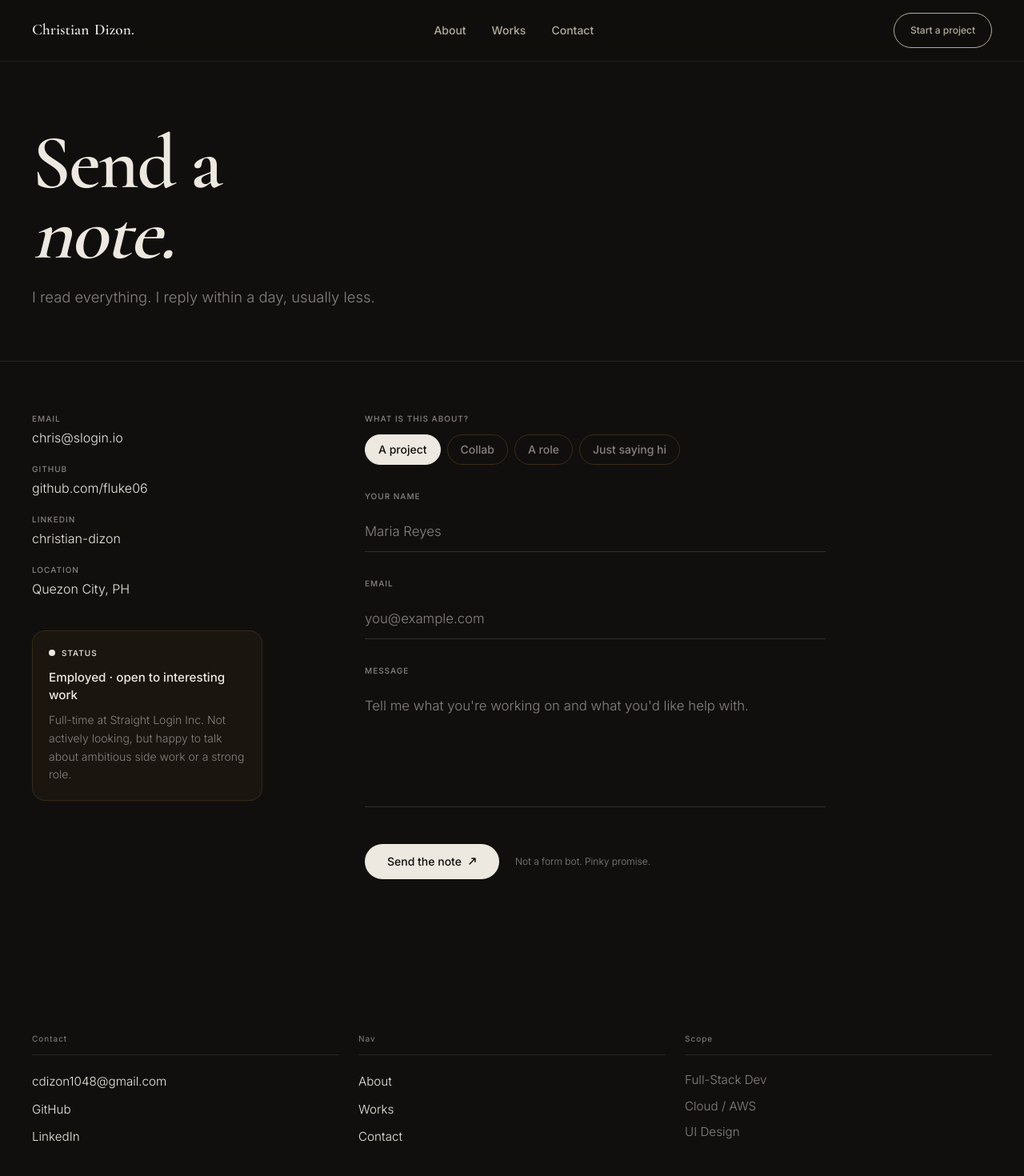
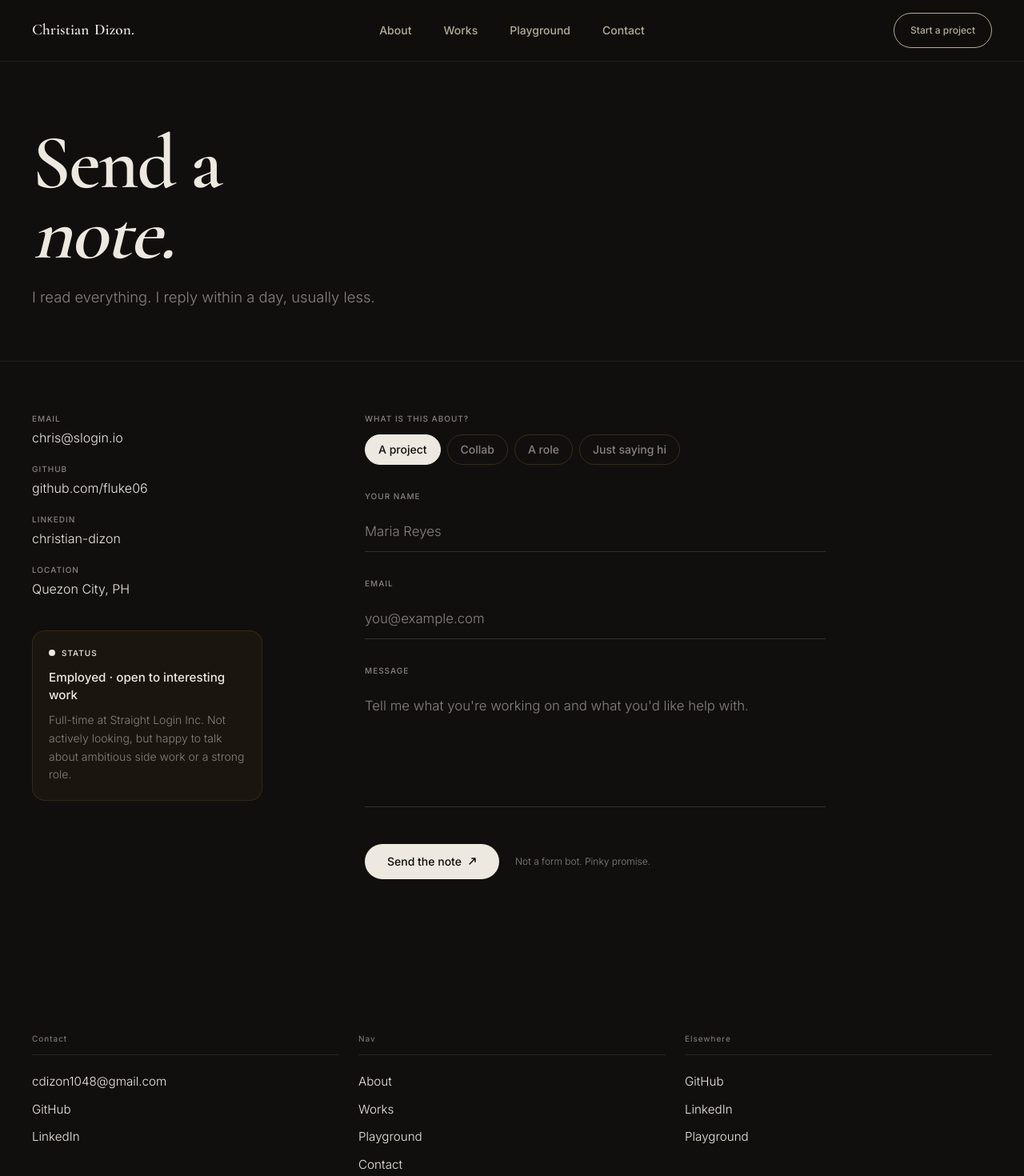
Before and after one commit to fluke06/portfolio, a Next.js app: page /contact in a window 1280 px wide. Shown: the top 1470 px of the page at 80% size. Built offline with nearby package versions, Linux system fonts and the light colour scheme.

Commit message:
Add Playground link to sticky nav and footer, fix back button positioning
- Add Playground to sticky nav (desktop + mobile dropdown)
- Add Playground to footer Nav column
- Move back button outside overflow wrapper so iOS fixed positioning works

```diff
--- a/app/playground/likha/page.tsx
+++ b/app/playground/likha/page.tsx
@@ -389,6 +389,7 @@ const SNS_LINKS = [
 
 export default function LikhaPage() {
   return (
+    <>
     <div
       className={`${zenKaku.variable} ${notoJP.variable} ${kleeOne.variable}`}
       style={{
@@ -806,9 +807,11 @@ export default function LikhaPage() {
         </div>
       </footer>
 
-      {/* ── Fixed back button ─────────────────────────────────────────────── */}
+    </div>
+
+    {/* ── Fixed back button — outside overflow wrapper so iOS fixed works ── */}
     <a href="/playground" aria-label="Back to playground" style={{
-        position: 'fixed', bottom: 32, right: 32, zIndex: 200,
+      position: 'fixed', bottom: 32, right: 32, zIndex: 9999,
       width: 56, height: 56, borderRadius: '50%',
       background: '#111', border: '3px solid #111',
       boxShadow: '4px 4px 0 ' + D_RED,
@@ -821,6 +824,6 @@ export default function LikhaPage() {
     >
       ←
     </a>
-    </div>
+    </>
   );
 }
--- a/components/footer-section.tsx
+++ b/components/footer-section.tsx
@@ -12,17 +12,18 @@ const COLS = [
   {
     head: 'Nav',
     items: [
-      { label: 'About',   href: '/about',   external: false },
-      { label: 'Works',   href: '/works',   external: false },
-      { label: 'Contact', href: '/contact', external: false },
+      { label: 'About',      href: '/about',       external: false },
+      { label: 'Works',      href: '/works',       external: false },
+      { label: 'Playground', href: '/playground',  external: false },
+      { label: 'Contact',    href: '/contact',     external: false },
     ],
   },
   {
-    head: 'Scope',
+    head: 'Elsewhere',
     items: [
-      { label: 'Full-Stack Dev', href: null, external: false },
-      { label: 'Cloud / AWS',    href: null, external: false },
-      { label: 'UI Design',      href: null, external: false },
+      { label: 'GitHub',      href: 'https://github.com/fluke06',                                       external: true },
+      { label: 'LinkedIn',    href: 'https://www.linkedin.com/in/christian-dizon-7a1151267', external: true },
+      { label: 'Playground',  href: '/playground',                                                       external: false },
     ],
   },
 ];
--- a/components/sticky-nav.tsx
+++ b/components/sticky-nav.tsx
@@ -4,9 +4,10 @@ import { useReducedMotion } from 'framer-motion';
 import { usePathname } from 'next/navigation';
 
 const NAV_LINKS = [
-  { label: 'About',   href: '/about' },
-  { label: 'Works',   href: '/works' },
-  { label: 'Contact', href: '/contact' },
+  { label: 'About',      href: '/about' },
+  { label: 'Works',      href: '/works' },
+  { label: 'Playground', href: '/playground' },
+  { label: 'Contact',    href: '/contact' },
 ];
 
 export function StickyNav({ alwaysVisible = false }: { alwaysVisible?: boolean }) {
@@ -71,7 +72,7 @@ export function StickyNav({ alwaysVisible = false }: { alwaysVisible?: boolean }
     >
       {/* ── Bar ── */}
       <div
-        className="flex items-center justify-between px-5 sm:px-8 md:px-10 py-3 sm:py-4"
+        className="relative flex items-center justify-between px-5 sm:px-8 md:px-10 py-3 sm:py-4"
         style={{
           background: bg,
           backdropFilter: 'blur(16px)',
@@ -87,13 +88,13 @@ export function StickyNav({ alwaysVisible = false }: { alwaysVisible?: boolean }
           Christian Dizon<em className="italic">.</em>
         </a>
 
-        {/* Desktop nav links */}
-        <div className="hidden sm:flex items-center gap-5 md:gap-8">
+        {/* Desktop nav links — absolutely centered in the bar */}
+        <div className="hidden sm:flex absolute left-1/2 top-1/2 -translate-x-1/2 -translate-y-1/2 items-center gap-6 md:gap-10 pointer-events-auto">
           {NAV_LINKS.map(link => (
             <a
               key={link.label}
               href={link.href}
-              className="font-inter font-medium hover:text-[#EDE8E0] transition-colors duration-200 text-sm"
+              className="font-inter font-medium text-sm hover:text-[#EDE8E0] transition-colors duration-200"
               style={{ color: '#b4ac97' }}
             >
               {link.label}
```
Lines whose indentation alone changed are shown as unchanged.
